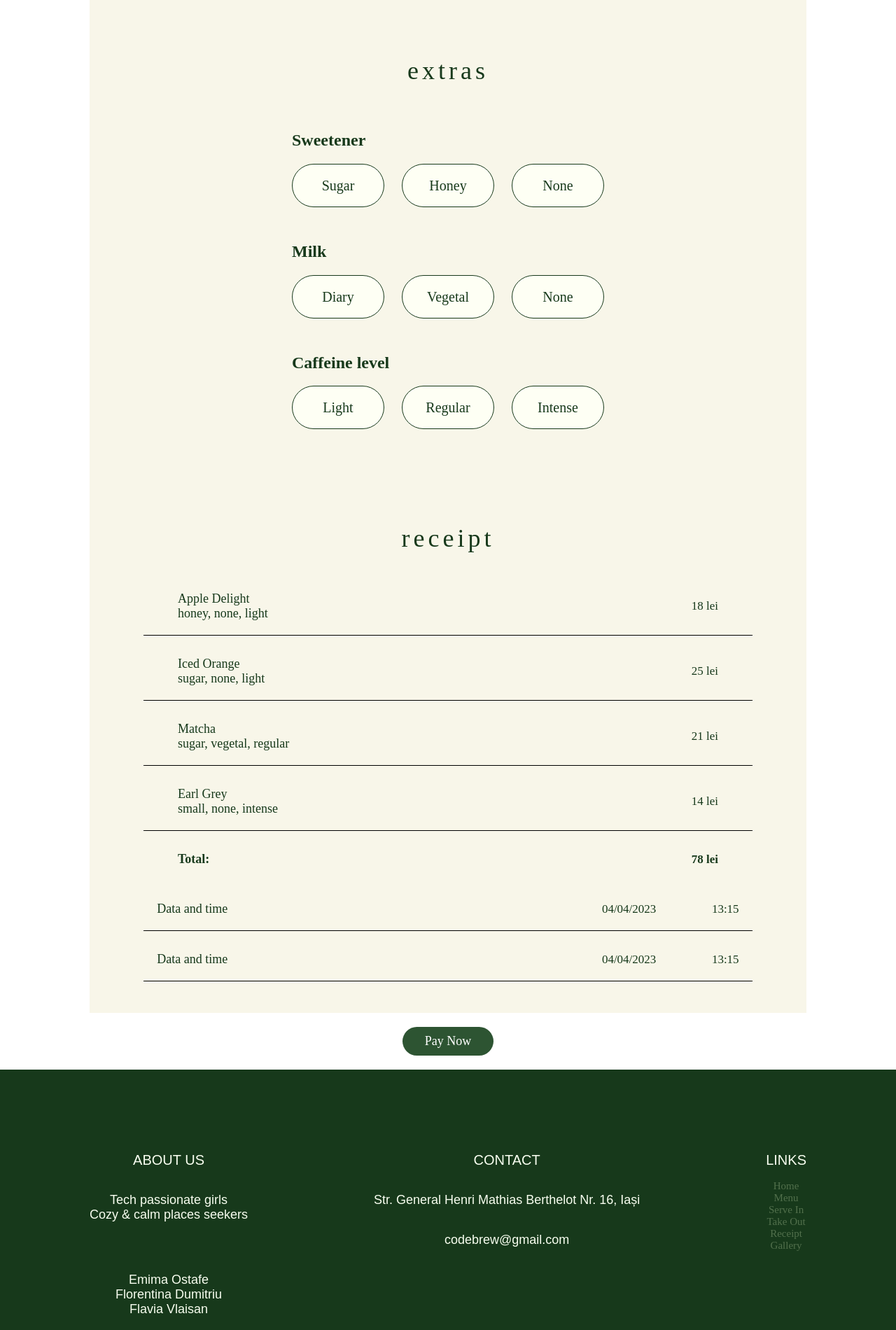
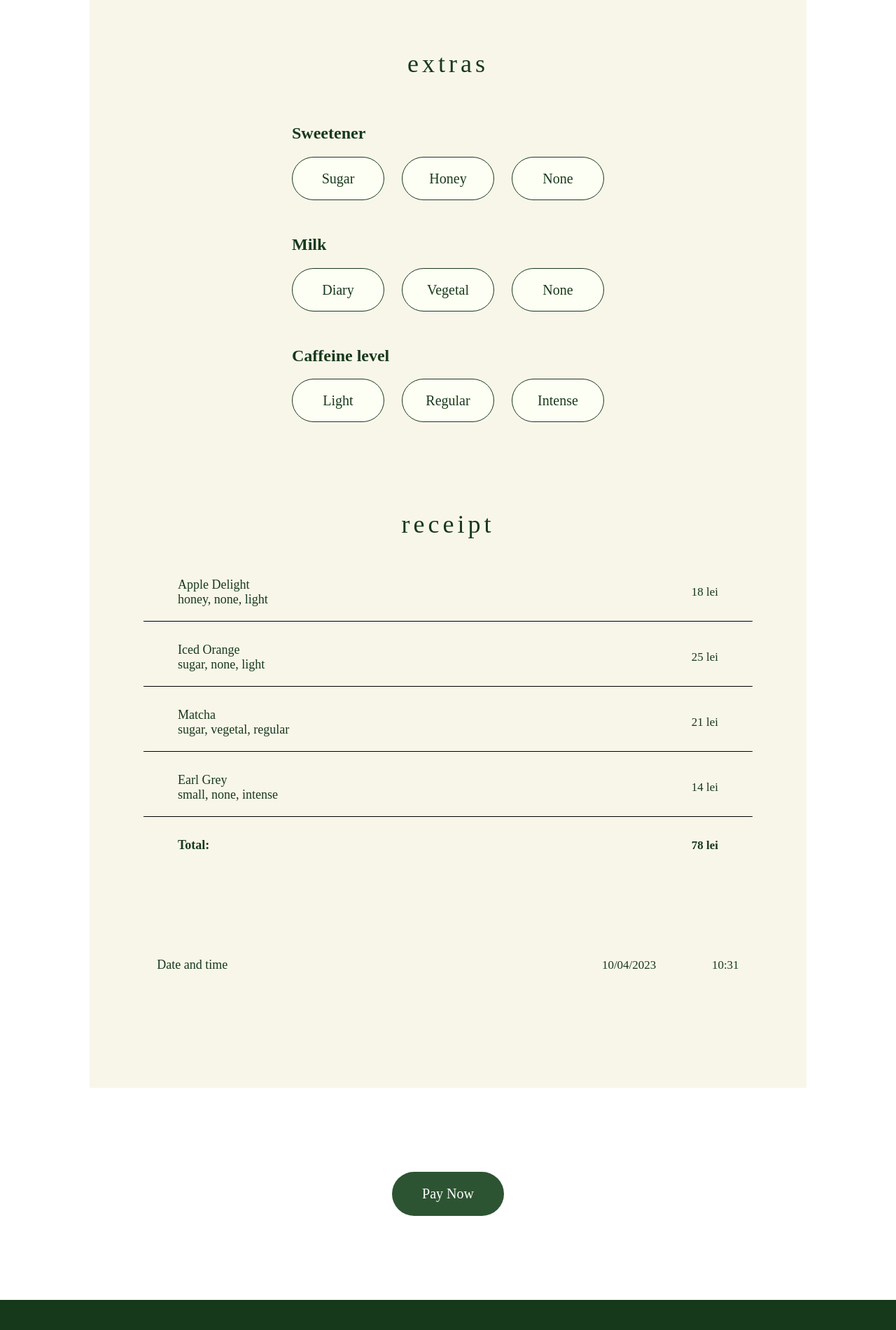
Before and after one commit to emimaostafe/b2tea, a PHP site: page /pages/pay.html in a window 1280 px wide. Shown: the part 448-2348 px from the top of the page at 70% size. Run offline with PHP 8.4, Linux system fonts and the light colour scheme; some libraries are stand-ins or nearby versions; some web fonts are replaced.

Commit message:
"final refactoring"

```diff
--- a/pages/newmenu.html
+++ b/pages/newmenu.html
@@ -421,7 +421,7 @@
     </section>
 
     <section class="tea-menu container">
-        <div class="page-title subtitle">Other Specialties</div>
+        <div class="page-title subtitle">Other pecialties</div>
         <div class="cards">
             <div class="card">
                 <div class="top top_19">
@@ -538,8 +538,6 @@
         </div>
     </section>
 
-
-
     <section class="bg-primary">
         <div class="container">
             <footer>
--- a/pages/pay.html
+++ b/pages/pay.html
@@ -158,24 +158,20 @@
                 </div>
                 <div class="total-price">78 lei</div>
             </div>
-
-            <div class="section">
+            <section>
+                <div class="end-section">
                     <div class="product">
-                    <div class="name">Data and time</div>
+                        <div class="name">Date and time</div>
                     </div>
-                <div class="price">04/04/2023</div>
-                <div class="price">13:15</div>
+                    <div class="price">10/04/2023</div>
+                    <div class="price">10:31</div>
                 </div>
-            <div class="section">
-                <div class="product">
-                    <div class="name">Data and time</div>
-                </div>
-                <div class="price">04/04/2023</div>
-                <div class="price">13:15</div>
-            </div>
+            </section>
 
         </div>
+        <section>
             <a href="goodbye.html" class="pay-button">Pay Now</a>
+        </section>
     </div>
 
     <section class="bg-primary">
--- a/styles/pay.css
+++ b/styles/pay.css
@@ -8,6 +8,36 @@ h3 {
 
 h1 {
   text-align: center;
+  font-size: 36px;
+}
+
+.extras {
+  width: auto;
+  padding: 50px;
+}
+
+.receipt,
+.extras {
+  width: auto;
+  padding: 40px;
+  background-color: #f8f6e9;
+  display: flex;
+  flex-direction: column;
+  align-items: center;
+  justify-content: space-between;
+  color: var(--primary);
+}
+
+.extra {
+  display: flex;
+  flex-direction: column;
+  align-items: center;
+  justify-content: center;
+}
+
+.extras .subtitle,
+.receipt .subtitle {
+  padding: 30px;
   font-size: 36px;
 }
 
@@ -25,19 +55,18 @@ h1 {
   border-radius: 40px;
 }
 
+.extra .sweetener input,
+.extra .milk input,
+.extra .caffeine input {
+  display: none;
+}
+
 .extra .milk input:checked + label,
 .extra .sweetener input:checked + label,
 .extra .caffeine input:checked + label {
   background-color: var(--primary);
   color: var(--white);
   font-weight: 700;
-}
-
-.extra {
-  display: flex;
-  flex-direction: column;
-  align-items: center;
-  justify-content: center;
 }
 
 .sweetener,
@@ -53,35 +82,6 @@ h1 {
   align-items: center;
   justify-content: space-between;
   gap: 25px;
-}
-
-.extra .sweetener input,
-.extra .milk input,
-.extra .caffeine input {
-  display: none;
-}
-
-.receipt,
-.extras {
-  width: auto;
-  padding: 40px;
-  background-color: #f8f6e9;
-  display: flex;
-  flex-direction: column;
-  align-items: center;
-  justify-content: space-between;
-  color: var(--primary);
-}
-
-.extras {
-  width: auto;
-  padding: 50px;
-}
-
-.extras .subtitle,
-.receipt .subtitle {
-  padding: 30px;
-  font-size: 36px;
 }
 
 .section,
@@ -126,18 +126,18 @@ h1 {
 .total-price {
   font-weight: 600;
 }
-
+/*
 button {
   display: block;
   margin: 20px auto;
-  padding: 10px;
+  padding: 20px;
   background-color: #17391b;
   color: #17391b;
   border: none;
   border-radius: 25px;
   font-size: 18px;
   cursor: pointer;
-}
+} */
 
 .pay-button,
 .home-button,
@@ -145,17 +145,18 @@ button {
 .receipt-button {
   display: block;
   margin: 20px auto;
-  padding: 10px;
+  padding: 20px;
   background-color: #2d5432;
   color: #fff;
   border: none;
-  border-radius: 25px;
-  font-size: 18px;
+  border-radius: 50px;
+  font-size: 20px;
   cursor: pointer;
   text-align: center;
-  width: 110px;
+  width: 120px;
   text-decoration: none;
 }
+
 .pay-button:hover,
 .home-button:hover,
 .menu-button:hover,
@@ -174,13 +175,21 @@ button {
   background-image: linear-gradient(to top, rgba(0, 0, 0, 0.5), rgba(0, 0, 0, 0.5)), url(../media/trandafiri.jpg);
   height: 368px;
 }
+
+.bye-image {
+  background-image: linear-gradient(to top, rgba(0, 0, 0, 0.5), rgba(0, 0, 0, 0.5)), url(../media/masa-ceainic-natura.jpg);
+  height: 368px;
+}
+
 .landing .pay-image .subtitle {
   font-size: 20px;
 }
+
 .subtitle,
 .landing .subtitle {
   font-size: 30px;
 }
+
 .succes .subtitle {
   font-size: 20px;
 }
```
Also changed, not shown: pages/gallery.html (+11 -11 lines), pages/goodbye.html (+5 -10 lines), pages/modal.html (deleted, +0 -65 lines), pages/seating.html (+1 -8 lines), styles/gallery.css (+13 -21 lines), styles/tables.css (+27 -27 lines), styles/style.css (deleted). Lines whose indentation alone changed are shown as unchanged.
